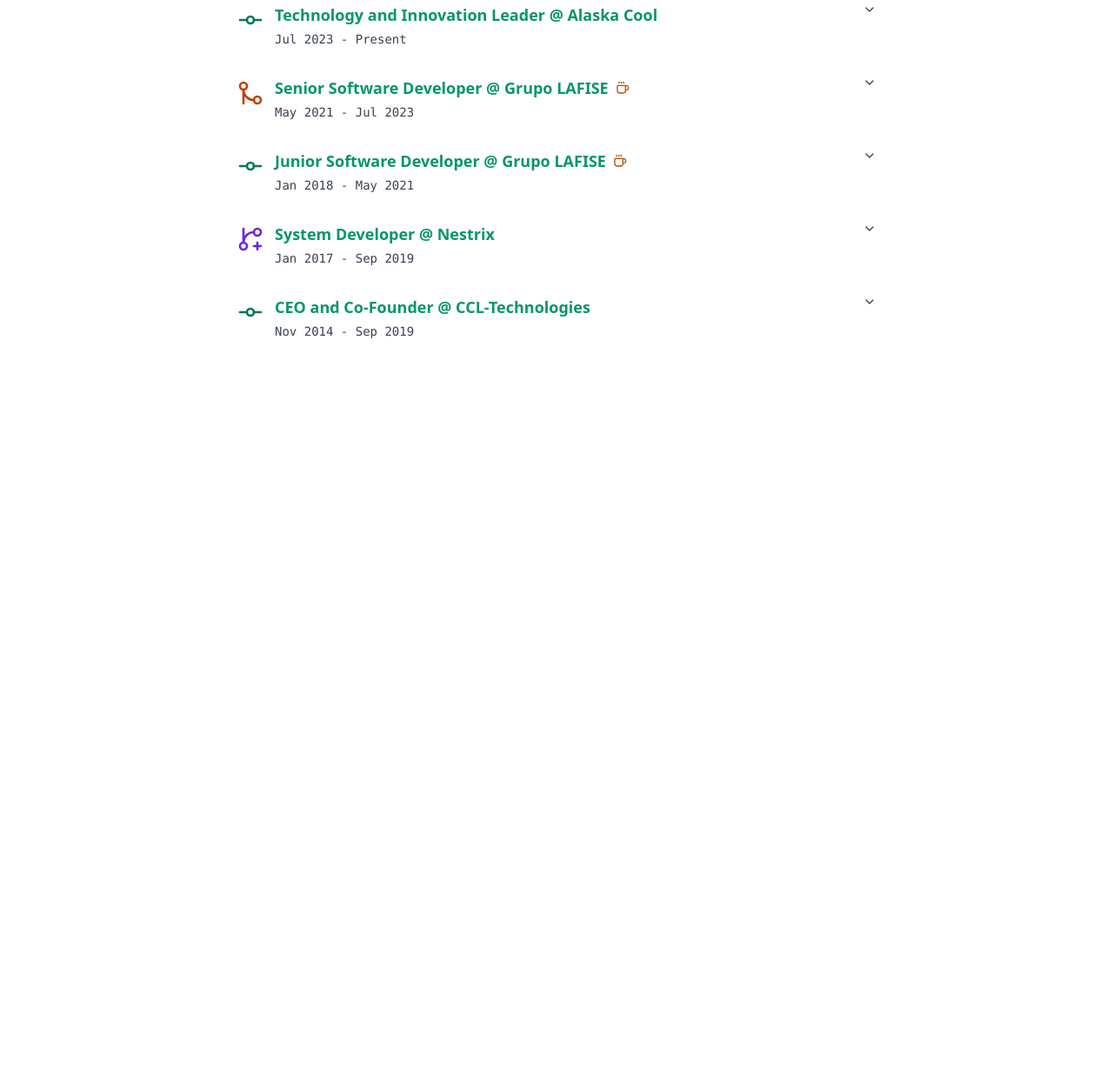
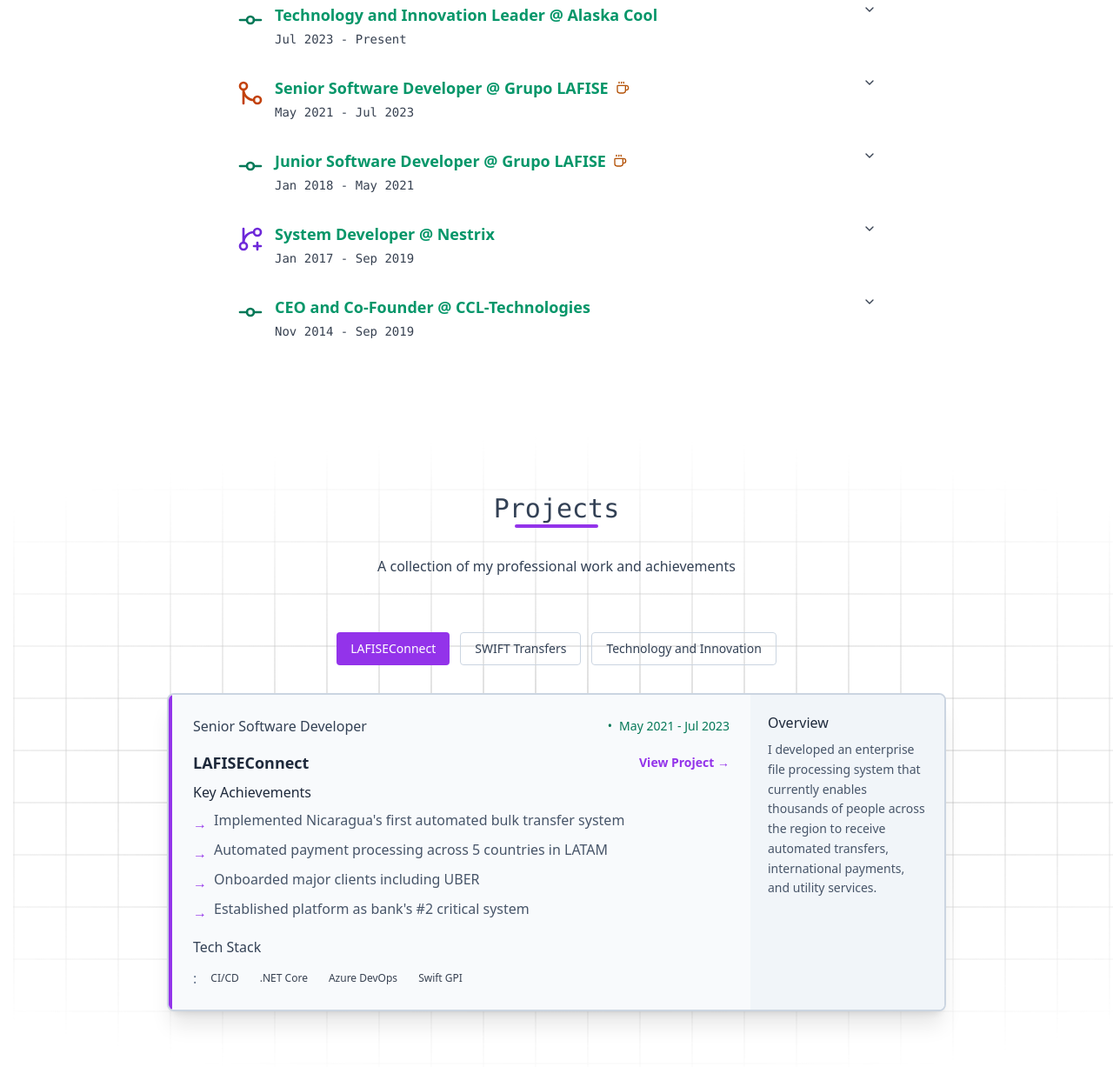
Before and after one commit to lbzepeda/lzepeda.dev, an Astro site: page / in a window 1280 px wide. Shown: the part 2061-3288 px from the top of the page at 87% size. Before the commit the page ends 2548 px from the top, so only its background shows below. Built offline with nearby package versions, Linux system fonts and the light colour scheme; Astro itself is replaced by a stand-in of ours.

Commit message:
feat(project): complete project module implementation with theme system and translations
- Added project module with dark mode support- Implemented theme system with high contrast mode-
Added bilingual support (ES/EN)- Integrated project cards with tech stack visualization- Added
responsive design for all components

```diff
--- /dev/null
+++ b/src/components/project/Achievements.svelte
@@ -0,0 +1,34 @@
+<script lang="ts">
+  import { language } from "../../lib/stores/language";
+  import { theme } from "../../lib/stores/theme";
+  import { getProjectTranslations } from "./project-translations";
+
+  export let achievements: string[];
+  $: t = getProjectTranslations($language);
+  $: isHighContrast = $theme?.contrast === "high";
+</script>
+
+<div>
+  <h4
+    class="{isHighContrast
+      ? 'text-slate-900 dark:text-white font-semibold'
+      : 'text-slate-800 dark:text-slate-100 font-medium'} mb-2">
+    {t.keyAchievements}
+  </h4>
+  <ul class="space-y-1.5">
+    {#each achievements as achievement}
+      <li
+        class="flex items-start gap-2 {isHighContrast
+          ? 'text-slate-800 dark:text-slate-200'
+          : 'text-slate-600 dark:text-slate-400'}">
+        <span
+          class="{isHighContrast
+            ? 'text-primary-dark dark:text-primary font-bold'
+            : 'text-primary dark:text-primary-dark'} mt-1">
+          →
+        </span>
+        <span>{achievement}</span>
+      </li>
+    {/each}
+  </ul>
+</div>
--- /dev/null
+++ b/src/components/project/Project.svelte
@@ -0,0 +1,71 @@
+<script lang="ts">
+  import { language } from "../../lib/stores/language";
+  import { DESIGN_TOKENS, theme } from "../../lib/stores/theme";
+  import { getProjectData, getProjectTranslations } from "./project-translations";
+  import ProjectCard from "./ProjectCard.svelte";
+  import type { ProjectType } from "./Type";
+
+  let activeTab = 0;
+  $: t = getProjectTranslations($language);
+
+  const handleActiveTab = (index: number) => {
+    activeTab = activeTab === index ? activeTab : index;
+  };
+
+  $: projectData = [...getProjectData($language)] as unknown as ProjectType[];
+
+  const getClasses = {
+    headerIcon: ($theme: { contrast: "normal" | "high" }) => `
+     w-5 h-5 md:w-6 md:h-6
+     ${DESIGN_TOKENS.careerSection.header.icon[$theme.contrast].light}
+     ${DESIGN_TOKENS.careerSection.header.icon[$theme.contrast].dark}
+   `,
+    headerTitle: ($theme: { contrast: "normal" | "high" }) => `
+     ${DESIGN_TOKENS.careerSection.header.title[$theme.contrast].light}
+     ${DESIGN_TOKENS.careerSection.header.title[$theme.contrast].dark}
+   `,
+  };
+</script>
+
+<section
+  id="project"
+  class="bg-white dark:bg-slate-900 py-20 relative overflow-hidden"
+  aria-label="Projects Section">
+  <!-- Grid background -->
+  <div class="absolute inset-0">
+    <div
+      class="absolute inset-0 bg-[linear-gradient(to_right,#8885_2px,transparent_2px),linear-gradient(to_bottom,#8885_2px,transparent_2px)] bg-[size:60px_60px] [mask-image:radial-gradient(ellipse_80%_50%_at_50%_50%,#000,transparent)] animate-move-grid will-change-transform">
+    </div>
+  </div>
+
+  <div class="container relative mx-auto px-4">
+    <div class="max-w-2xl mx-auto text-center mb-16">
+      <h2 class="text-lg md:text-3xl font-mono {getClasses.headerTitle($theme)}">
+        {t.title}
+      </h2>
+      <div class="w-24 h-1 bg-primary dark:bg-primary-dark mx-auto mb-8 rounded-full"></div>
+      <p class="text-slate-700 dark:text-slate-300">{t.subtitle}</p>
+    </div>
+
+    <div class="max-w-4xl mx-auto">
+      <div class="mb-8 -mx-4 px-4 md:px-0 md:mx-0">
+        <div
+          class="flex overflow-x-auto md:overflow-visible md:justify-center scrollbar-hide pb-2 md:pb-0">
+          <div class="flex space-x-2 md:space-x-3">
+            {#each projectData as { company }, index}
+              <button
+                class="whitespace-nowrap px-4 py-2 text-sm font-medium rounded transition-colors shrink-0
+                {activeTab === index
+                  ? 'bg-primary dark:bg-primary-dark text-white'
+                  : 'text-slate-700 dark:text-slate-300 border border-slate-300 dark:border-slate-700 hover:bg-slate-50 dark:hover:bg-slate-800'}"
+                on:click={() => handleActiveTab(index)}>
+                {company}
+              </button>
+            {/each}
+          </div>
+        </div>
+      </div>
+      <ProjectCard exp={projectData[activeTab]} />
+    </div>
+  </div>
+</section>
--- /dev/null
+++ b/src/components/project/ProjectCard.svelte
@@ -0,0 +1,51 @@
+<script lang="ts">
+  import { language } from "../../lib/stores/language";
+  import { theme } from "../../lib/stores/theme";
+  import { getProjectTranslations } from "./project-translations";
+  import ProjectDetails from "./ProjectDetails.svelte";
+  import ProjectHeader from "./ProjectHeader.svelte";
+  import TechStack from "./TechStack.svelte";
+  import type { ProjectType } from "./Type";
+
+  export let exp: ProjectType;
+  $: t = getProjectTranslations($language);
+  $: isHighContrast = $theme?.contrast === "high";
+</script>
+
+<div
+  class="bg-white dark:bg-slate-900 rounded-lg shadow-xl overflow-hidden transform transition-all duration-300 hover:scale-[1.01] hover:shadow-2xl flex flex-col md:flex-row border-2 {isHighContrast
+    ? 'border-slate-500 dark:border-slate-600'
+    : 'border-slate-300 dark:border-slate-700'}">
+  <div
+    class="border-l-4 border-primary dark:border-primary-dark flex-1 {isHighContrast
+      ? 'bg-white dark:bg-slate-800'
+      : 'bg-slate-50 dark:bg-slate-800/50'}">
+    <div class="p-6">
+      <ProjectHeader role={exp.role} period={exp.period} />
+      {#each exp.projects as project}
+        <ProjectDetails {project} />
+      {/each}
+      <div class="mt-4">
+        <TechStack stack={exp.stack} />
+      </div>
+    </div>
+  </div>
+
+  <div
+    class="md:w-1/4 bg-slate-100 dark:bg-slate-800/70 p-5 flex items-center justify-center md:justify-start md:items-start">
+    <div class="text-center md:text-left">
+      <h4
+        class="{isHighContrast
+          ? 'text-slate-900 dark:text-white font-semibold'
+          : 'text-slate-800 dark:text-slate-100 font-medium'} mb-2">
+        {t.overview}
+      </h4>
+      <p
+        class="{isHighContrast
+          ? 'text-slate-800 dark:text-slate-200'
+          : 'text-slate-600 dark:text-slate-400'} text-sm leading-relaxed">
+        {exp.details}
+      </p>
+    </div>
+  </div>
+</div>
--- /dev/null
+++ b/src/components/project/ProjectDetails.svelte
@@ -0,0 +1,32 @@
+<script lang="ts">
+  import { language } from "../../lib/stores/language";
+  import Achievements from "./Achievements.svelte";
+  import { getProjectTranslations } from "./project-translations";
+
+  export let project: {
+    name: string;
+    url?: string;
+    achievements: string[];
+  };
+
+  $: t = getProjectTranslations($language);
+</script>
+
+<div class="mb-4">
+  <h4
+    class="text-lg font-semibold text-slate-800 dark:text-slate-100 mb-2 flex items-center justify-between">
+    <span>{project.name}</span>
+    {#if project.url}
+      <a
+        href={project.url}
+        target="_blank"
+        rel="noopener noreferrer"
+        class="text-primary dark:text-primary-dark text-sm hover:underline">
+        {t.viewProject} →
+      </a>
+    {/if}
+  </h4>
+  <div class="space-y-3">
+    <Achievements achievements={project.achievements} />
+  </div>
+</div>
--- /dev/null
+++ b/src/components/project/ProjectHeader.svelte
@@ -0,0 +1,16 @@
+<script lang="ts">
+  import { theme } from "../../lib/stores/theme";
+
+  export let role: string;
+  export let period: string;
+</script>
+
+<header class="flex flex-col md:flex-row md:items-center justify-between mb-4">
+  <h3 class={theme.getTextClasses("h3", "heading")($theme)}>
+    {role}
+  </h3>
+  <div class="flex items-center gap-2 text-sm text-emerald-700 dark:text-emerald-300 font-medium">
+    <span>•</span>
+    <span>{period}</span>
+  </div>
+</header>
--- /dev/null
+++ b/src/components/project/TechCategory.svelte
@@ -0,0 +1,59 @@
+<script lang="ts">
+  import { language } from "../../lib/stores/language";
+  import { DESIGN_TOKENS, theme } from "../../lib/stores/theme";
+  import { getProjectTranslations } from "./project-translations";
+  import type { ProjectTranslations } from "./Type";
+
+  type ValidTitles = Exclude<keyof ProjectTranslations, "data">;
+
+  export let title: ValidTitles;
+  export let items: string[];
+  export let color: "frontend" | "backend" | "tools";
+
+  let showAll = false;
+  const itemsToShow = 5;
+  $: t = getProjectTranslations($language);
+  $: displayItems = showAll ? items : items.slice(0, itemsToShow);
+  $: hasMore = items.length > itemsToShow;
+  $: remainingItems = items.length - itemsToShow;
+
+  const getCategoryStyle = (category: "frontend" | "backend" | "tools") => {
+    const styles = {
+      frontend: {
+        tag: `${DESIGN_TOKENS.technologyList.category[$theme.contrast].light} ${DESIGN_TOKENS.technologyList.category[$theme.contrast].dark}`,
+        button: `${DESIGN_TOKENS.technologyList.button.text[$theme.contrast].light} ${DESIGN_TOKENS.technologyList.button.text[$theme.contrast].dark}`,
+      },
+      backend: {
+        tag: `${DESIGN_TOKENS.technologyList.category[$theme.contrast].light} ${DESIGN_TOKENS.technologyList.category[$theme.contrast].dark}`,
+        button: `${DESIGN_TOKENS.technologyList.button.text[$theme.contrast].light} ${DESIGN_TOKENS.technologyList.button.text[$theme.contrast].dark}`,
+      },
+      tools: {
+        tag: `${DESIGN_TOKENS.technologyList.category[$theme.contrast].light} ${DESIGN_TOKENS.technologyList.category[$theme.contrast].dark}`,
+        button: `${DESIGN_TOKENS.technologyList.button.text[$theme.contrast].light} ${DESIGN_TOKENS.technologyList.button.text[$theme.contrast].dark}`,
+      },
+    };
+    return styles[category];
+  };
+</script>
+
+<div class="flex flex-wrap items-center gap-2">
+  <span class={theme.getTextClasses("small")($theme)}>{t[title as keyof typeof t]}:</span>
+
+  {#each displayItems as item}
+    <span class="px-2 py-1 text-xs rounded-full {getCategoryStyle(color).tag}">
+      {item}
+    </span>
+  {/each}
+
+  {#if hasMore}
+    <button
+      on:click={() => (showAll = !showAll)}
+      class="px-2 py-1 text-xs font-medium {getCategoryStyle(color).button}
+      {DESIGN_TOKENS.technologyList.button.base}
+      {DESIGN_TOKENS.technologyList.button.unselected[$theme.contrast].light}
+      {DESIGN_TOKENS.technologyList.button.unselected[$theme.contrast].dark}"
+      aria-label={showAll ? "Show less items" : `Show ${remainingItems} more items`}>
+      {showAll ? "- less" : `+${remainingItems}`}
+    </button>
+  {/if}
+</div>
--- /dev/null
+++ b/src/components/project/TechStack.svelte
@@ -0,0 +1,27 @@
+<script lang="ts">
+  import { language } from "../../lib/stores/language";
+  import { theme } from "../../lib/stores/theme";
+  import { getProjectTranslations } from "./project-translations";
+  import TechCategory from "./TechCategory.svelte";
+  import type { ProjectType } from "./Type";
+
+  export let stack: ProjectType["stack"];
+  $: t = getProjectTranslations($language);
+</script>
+
+<div>
+  <h4 class="{theme.getTextClasses('h3', 'heading')($theme)} mb-3">
+    {t.techStack}
+  </h4>
+  <div class="space-y-3">
+    {#if stack.frontend}
+      <TechCategory title="Frontend" items={stack.frontend} color="frontend" />
+    {/if}
+    {#if stack.backend}
+      <TechCategory title="Backend" items={stack.backend} color="backend" />
+    {/if}
+    {#if stack.tools}
+      <TechCategory title="Tools" items={stack.tools} color="tools" />
+    {/if}
+  </div>
+</div>
--- /dev/null
+++ b/src/components/project/Type.ts
@@ -0,0 +1,30 @@
+export interface ProjectType {
+  role: string;
+  company: string;
+  period: string;
+  projects: Array<{
+    name: string;
+    achievements: Array<string>;
+    url?: string;
+  }>;
+  stack: {
+    frontend?: Array<string>;
+    backend?: Array<string>;
+    tools?: Array<string>;
+  };
+  details: string;
+}
+
+export type ProjectTranslations = {
+  title: string;
+  subtitle: string;
+  keyAchievements: string;
+  viewProject: string;
+  techStack: string;
+  overview: string;
+  frontend: string;
+  backend: string;
+  tools: string;
+  now: string;
+  data: ProjectType[];
+};
--- /dev/null
+++ b/src/components/project/project-translations.ts
@@ -0,0 +1,198 @@
+export const projectTranslations = {
+  en: {
+    project: {
+      title: "Projects",
+      subtitle: "A collection of my professional work and achievements",
+      keyAchievements: "Key Achievements",
+      viewProject: "View Project",
+      techStack: "Tech Stack",
+      overview: "Overview",
+      frontend: "Frontend",
+      backend: "Backend",
+      tools: "Tools",
+      now: "NOW",
+      data: [
+        {
+          role: "Senior Software Developer",
+          company: "LAFISEConnect",
+          period: "May 2021 - Jul 2023",
+          projects: [
+            {
+              name: "LAFISEConnect",
+              achievements: [
+                "Implemented Nicaragua's first automated bulk transfer system",
+                "Automated payment processing across 5 countries in LATAM",
+                "Onboarded major clients including UBER",
+                "Established platform as bank's #2 critical system",
+              ],
+              url: "https://www.lafise.com/LAFISEConnect/index.html",
+            },
+          ],
+          stack: {
+            tools: ["CI/CD", ".NET Core", "Azure DevOps", "Swift GPI"],
+          },
+          details:
+            "I developed an enterprise file processing system that currently enables thousands of people across the region to receive automated transfers, international payments, and utility services.",
+        },
+        {
+          role: "Junior Software Developer",
+          company: "SWIFT Transfers",
+          period: "2020 - 2023",
+          projects: [
+            {
+              name: "International Transfers & Remittances System",
+              achievements: [
+                "Automated high-volume SWIFT transfer processing across 5 countries",
+                "Implemented automated national and international compliance screening",
+                "Developed commission calculation system for international transfers",
+                "Integrated multiple currency exchange markets per country",
+                "Reduced transfer processing time from manual to real-time",
+                "Ensured compliance with financial regulations across multiple jurisdictions",
+              ],
+            },
+          ],
+          stack: {
+            backend: ["CI/CD", ".NET Core", "AWS", "SQL Server"],
+            tools: ["SWIFT Protocol", "Docker"],
+          },
+          details:
+            "I developed an automated SWIFT transfer processing system that transformed manual operations into real-time transactions, while ensuring compliance with diverse regulatory requirements across multiple countries.",
+        },
+        {
+          role: "Technology and Innovation Leader",
+          company: "Technology and Innovation",
+          period: "2023 - NOW",
+          projects: [
+            {
+              name: "Enterprise Digital Transformation",
+              achievements: [
+                "I created a mobile app to manage company's technical services",
+                "I integrated BAC's H2H system automating payroll process",
+                "I successfully implemented SCRUM in sales and tech teams",
+                "Implement a CRM system that connects multiple social media sales channels",
+                "I automated expense and vendor payment processes",
+                "I designed and built scalable backend infrastructure for growth",
+              ],
+            },
+          ],
+          stack: {
+            frontend: [
+              "ReactJS",
+              "Next.js",
+              "React Native",
+              "EXPO",
+              "TypeScript",
+              "Tailwind CSS",
+              "Apollo",
+              "Clerk",
+            ],
+            backend: ["FastAPI", "GraphQL", "JWT", "Google Cloud Storage", "SQLAlchemy", "EAS"],
+            tools: ["Git", "Webpack", "H2H Integration", "SCRUM", "CRM"],
+          },
+          details:
+            "I led the company's digital transformation by developing key systems including technical service management, automated payments, and social media integration, while establishing a scalable technical foundation for future growth.",
+        },
+      ],
+    },
+  },
+  es: {
+    project: {
+      title: "Proyectos",
+      subtitle: "Una colección de mi trabajo y logros profesionales",
+      keyAchievements: "Logros Clave",
+      viewProject: "Ver Proyecto",
+      techStack: "Tecnologías",
+      overview: "Resumen",
+      frontend: "Frontend",
+      backend: "Backend",
+      tools: "Herramientas",
+      now: "ACTUAL",
+      data: [
+        {
+          role: "Desarrollador Senior de Software",
+          company: "LAFISEConnect",
+          period: "Mayo 2021 - Julio 2023",
+          projects: [
+            {
+              name: "LAFISEConnect",
+              achievements: [
+                "Implementé el primer sistema automatizado de transferencias masivas de Nicaragua",
+                "Automaticé el procesamiento de pagos en 5 países de LATAM",
+                "Incorporé clientes importantes incluyendo UBER",
+                "Establecí la plataforma como el sistema crítico #2 del banco",
+              ],
+              url: "https://www.lafise.com/LAFISEConnect/index.html",
+            },
+          ],
+          stack: {
+            tools: ["CI/CD", ".NET Core", "Azure DevOps", "Swift GPI"],
+          },
+          details:
+            "Desarrollé un sistema empresarial de procesamiento de archivos que actualmente permite a miles de personas en la región recibir transferencias automatizadas, pagos internacionales y servicios públicos.",
+        },
+        {
+          role: "Desarrollador Junior de Software",
+          company: "SWIFT Transfers",
+          period: "2020 - 2023",
+          projects: [
+            {
+              name: "Sistema de Transferencias y Remesas Internacionales",
+              achievements: [
+                "Automaticé el procesamiento de transferencias SWIFT de alto volumen en 5 países",
+                "Implementé verificación automatizada de cumplimiento nacional e internacional",
+                "Desarrollé sistema de cálculo de comisiones para transferencias internacionales",
+                "Integré múltiples mercados de cambio de divisas por país",
+                "Reduje el tiempo de procesamiento de transferencias de manual a tiempo real",
+                "Aseguré el cumplimiento de regulaciones financieras en múltiples jurisdicciones",
+              ],
+            },
+          ],
+          stack: {
+            backend: ["CI/CD", ".NET Core", "AWS", "SQL Server"],
+            tools: ["SWIFT Protocol", "Docker"],
+          },
+          details:
+            "Desarrollé un sistema automatizado de procesamiento de transferencias SWIFT que transformó las operaciones manuales en transacciones en tiempo real, asegurando el cumplimiento de diversos requisitos regulatorios en varios países.",
+        },
+        {
+          role: "Líder de Tecnología e Innovación",
+          company: "Tecnología e Innovación",
+          period: "2023 - ACTUAL",
+          projects: [
+            {
+              name: "Transformación Digital Empresarial",
+              achievements: [
+                "Creé una aplicación móvil para gestionar servicios técnicos de la empresa",
+                "Integré el sistema H2H de BAC automatizando el proceso de nómina",
+                "Implementé exitosamente SCRUM en equipos de ventas y tecnología",
+                "Implementé un sistema CRM que conecta múltiples canales de venta en redes sociales",
+                "Automaticé procesos de gastos y pagos a proveedores",
+                "Diseñé y construí infraestructura backend escalable para crecimiento",
+              ],
+            },
+          ],
+          stack: {
+            frontend: [
+              "ReactJS",
+              "Next.js",
+              "React Native",
+              "EXPO",
+              "TypeScript",
+              "Tailwind CSS",
+              "Apollo",
+              "Clerk",
+            ],
+            backend: ["FastAPI", "GraphQL", "JWT", "Google Cloud Storage", "SQLAlchemy", "EAS"],
+            tools: ["Git", "Webpack", "Integración H2H", "SCRUM", "CRM"],
+          },
+          details:
+            "Lideré la transformación digital de la empresa desarrollando sistemas clave incluyendo gestión de servicios técnicos, pagos automatizados e integración con redes sociales, mientras establecía una base técnica escalable para el crecimiento futuro.",
+        },
+      ],
+    },
+  },
+} as const;
+
+export type Languages = keyof typeof projectTranslations;
+export const getProjectTranslations = (lang: Languages) => projectTranslations[lang].project;
+export const getProjectData = (lang: Languages) => projectTranslations[lang].project.data;
--- a/src/pages/index.astro
+++ b/src/pages/index.astro
@@ -3,6 +3,7 @@
 import Career from "../components/career/Career.svelte";
 import Hero from "../components/hero/Hero.svelte";
 import Navbar from "../components/navbar/Navbar.svelte";
+import Project from "../components/project/Project.svelte";
 import Layout from "../layouts/Layout.astro";
 ---
 
@@ -12,5 +13,6 @@
     <Hero client:load />
     <About />
     <Career client:load />
+    <Project client:load />
   </body>
 </Layout>
--- a/tailwind.config.mjs
+++ b/tailwind.config.mjs
@@ -14,6 +14,20 @@
           dark: "var(--color-secondary-dark)",
         },
       },
+      keyframes: {
+        fadeIn: {
+          "0%": { opacity: "0", transform: "translateY(10px)" },
+          "100%": { opacity: "1", transform: "translateY(0)" },
+        },
+        move: {
+          "0%": { transform: "translate(0, 0)" },
+          "100%": { transform: "translate(60px, 60px)" },
+        },
+      },
+      animation: {
+        fadeIn: "fadeIn 0.5s ease-out forwards",
+        "move-grid": "move 20s linear infinite",
+      },
     },
   },
   plugins: [],
```
